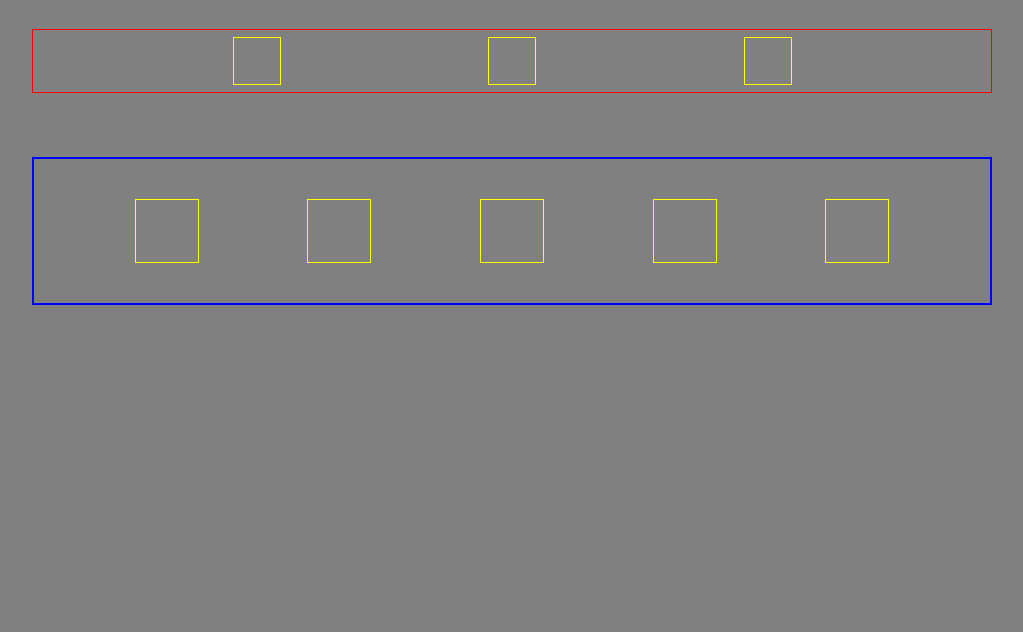
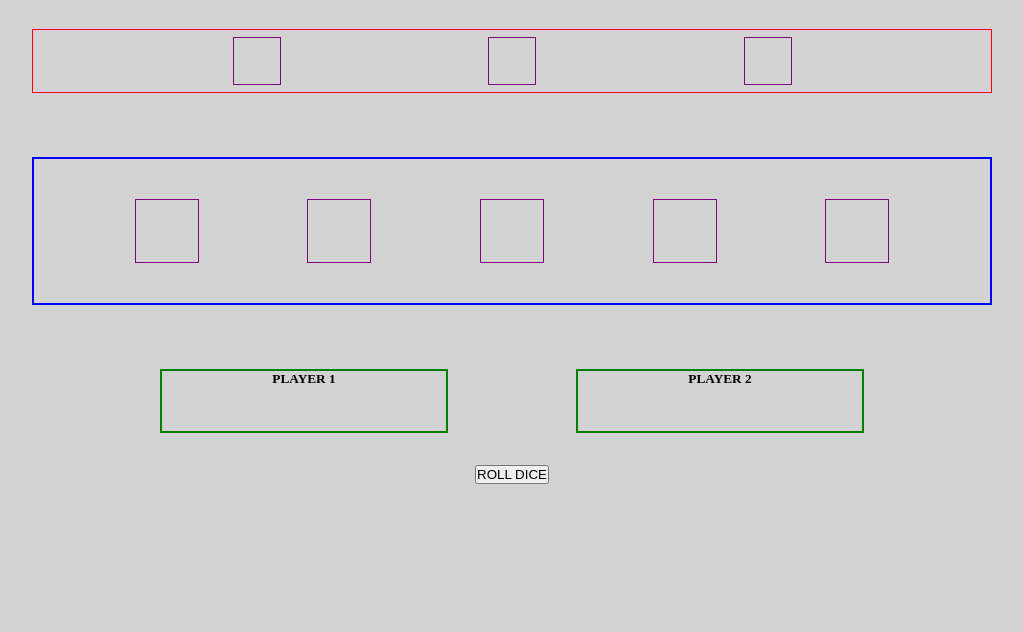
Before and after one commit to aughostcodes/ship-captain-crew, a plain HTML site: page index.html in a window 1280 px wide. Shown: the part 168-800 px from the top of the page, without its empty margins (128-1151 px from the left). Drawn offline with Linux system fonts and the light colour scheme.

Commit message:
Accurate hierarchy of 6, 5, 4 with display in completed-area

```diff
--- a/css/styles.css
+++ b/css/styles.css
@@ -13,7 +13,7 @@ main {
     display: flex;
     flex-direction: column;
     align-items: center;
-    background-color: gray;
+    background-color: lightgrey;
     height: 100vh;
 }
 
@@ -22,7 +22,7 @@ h1 {
 }
 
 .die-ph {
-    border: 0.5px yellow solid;
+    border: 0.5px purple solid;
     height: 3rem;
     width: 3rem;
     margin: 0.5em;
@@ -63,3 +63,18 @@ h1 {
     height: 4em;
     width: 4em;
 }
+
+.scoring-area {
+    display: flex;
+    flex-wrap: wrap;
+    justify-content: space-evenly;
+    width: 75%;
+}
+
+.player-card {
+    border: 2px green solid;
+    width: 30%;
+    height: 4em;
+    margin: 2em 0;
+    text-align: center;
+}
--- a/index.html
+++ b/index.html
@@ -24,6 +24,21 @@
             <div class="die-ph"></div>
             <div class="die-ph"></div>
         </div>
+        <div class="scoring-area">
+            <div class="player-card player-one">
+                <h5>PLAYER 1</h5>
+                <h6 class="cargo-score player-one-cargo"></h6>
+                <h6 class="rounds-won player-one-rounds"></h6>
+            </div>
+
+            <div class="player-card player-two">
+                <h5>PLAYER 2</h5>
+                <h6 class="cargo-score player-two-cargo"></h6>
+                <h6 class="rounds-won player-two-rounds"></h6>
+            </div>
+        </div>
+
+        <button class="roll-button" id="roll-button" type="button">ROLL DICE</button>
     </main>
     <script src="./js/main.js"></script>
 </body>
--- a/js/main.js
+++ b/js/main.js
@@ -1,10 +1,15 @@
 'use strict';
+
+// DOM VARIABLES //
 
 const completedArea = document.querySelector('.completed-area');
 const rollingArea = document.querySelector('.rolling-area');
 const ship = document.getElementById('ship');
 const captain = document.getElementById('captain');
 const crew = document.getElementById('crew');
+const rollButton = document.getElementById('roll-button');
+
+// MANIPULATED VARIABLES //
 
 let rollArray = [];
 let diceRemaining = 5;
@@ -14,9 +19,10 @@ let shipTrue = false;
 let captainTrue = false;
 let crewTrue = false;
 
+// ROLLING THE DICE //
+
 const rollDie = () => {
     let roll = Math.floor(Math.random() * 6) + 1;
-    // console.log(roll);
     return roll;
 }
 
@@ -25,7 +31,10 @@ const rollAllFiveDice = () => {
         rollArray.push(rollDie());
     }
     console.log(rollArray);
+    checkForSCC();
 }
+
+// CHECKING THE DICE FOR VALUES //
 
 const checkForShip = () => {
     if (rollArray.includes(6)) {
@@ -63,7 +72,14 @@ const checkForSCC = () => {
         // tally up total of last two dice and put total in cargo hold
         console.log('GAME IS OVER');
     }
+    rollArray = [];
 }
+
+const changePlaceholderBgs = () => {
+    // rollArray.forEach()
+}
+
+// INCOMPLETE THOUGHTS //
 
 const rollRemainingDice = () => {
     if (shipTrue) {
@@ -82,3 +98,7 @@ function updateRollArea() {
         shipTrue = true;
     }
 }
+
+// EVENT LISTENERS //
+
+rollButton.addEventListener('click', rollAllFiveDice);
```
